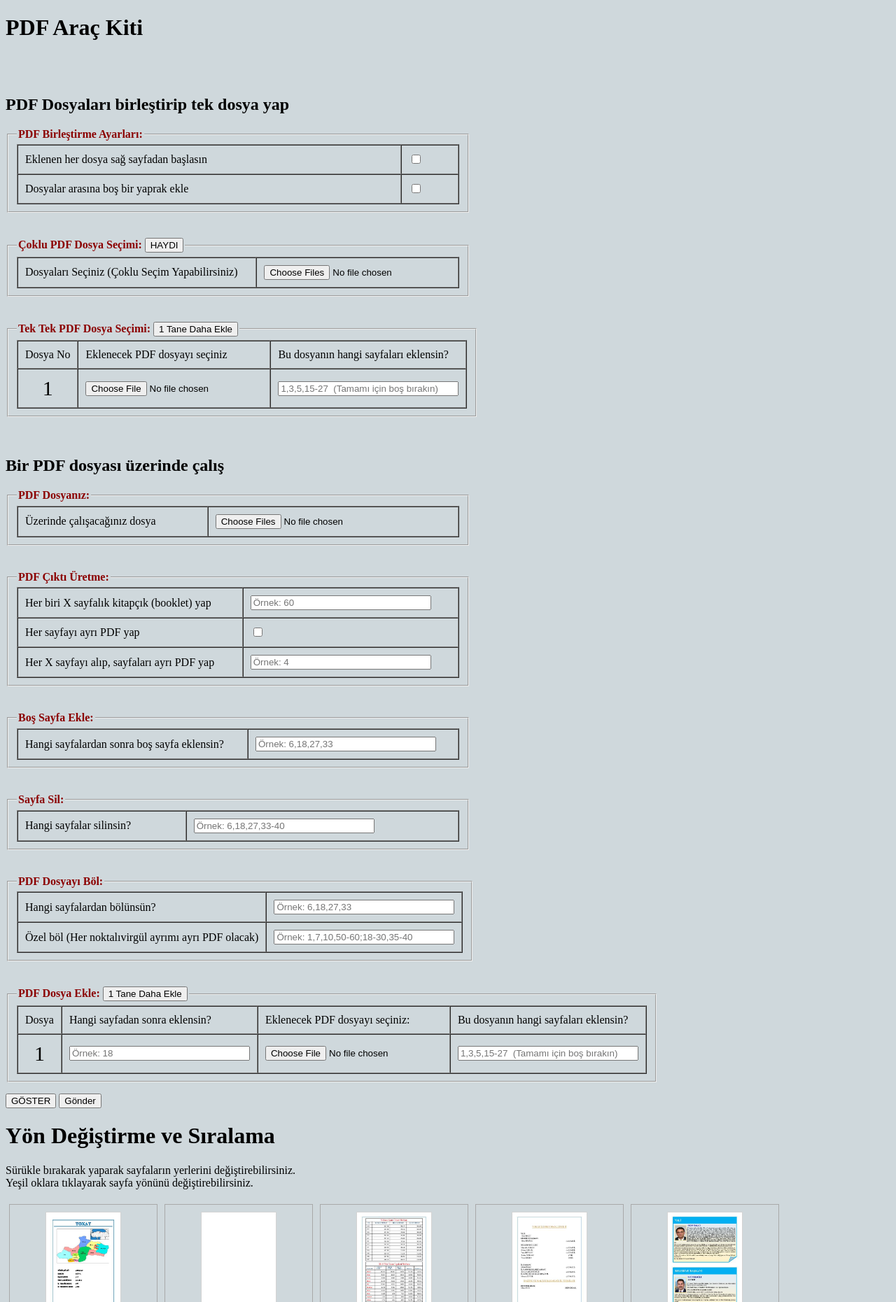
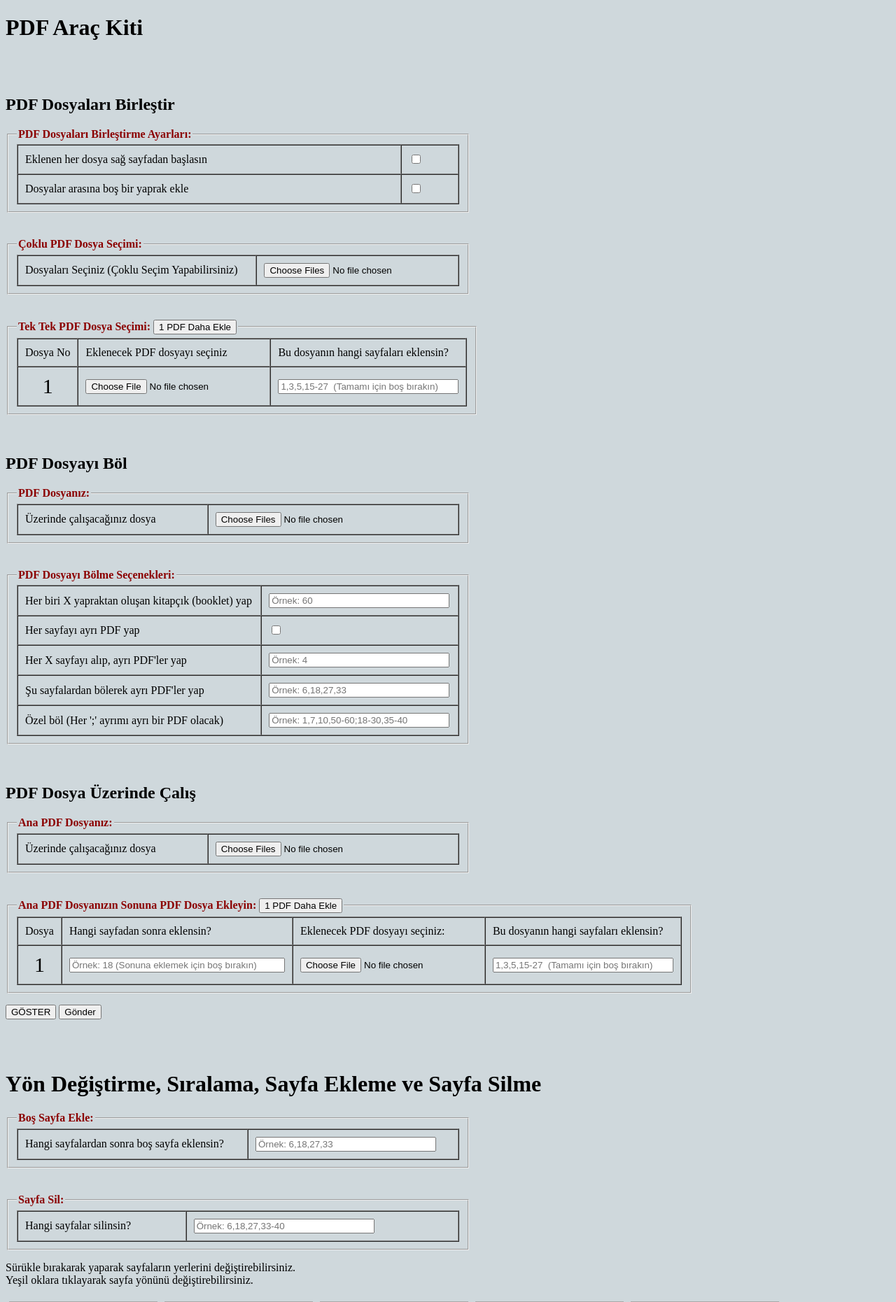
Before and after one commit to nuriakman/pdf_arac_kiti, a PHP site: page /1.php in a window 1280 px wide. Shown: the top 1861 px of the page at 70% size. Run offline with PHP 8.4, Linux system fonts and the light colour scheme.

Commit message:
Ekran düzenlemeleri yapıldı

```diff
--- a/1.php
+++ b/1.php
@@ -78,9 +78,9 @@ https://poppler.freedesktop.org/
         <!-- <p><a href='index.php'>Ana Sayfaya Git</a></p> -->
 
 <br><br>
-        <h2>PDF Dosyaları birleştirip tek dosya yap</h2>
+        <h2>PDF Dosyaları Birleştir</h2>
         <fieldset style='width:50%'>
-            <legend><b style='color: darkred;'>PDF Birleştirme Ayarları:</b> </legend>
+            <legend><b style='color: darkred;'>PDF Dosyaları Birleştirme Ayarları:</b> </legend>
             <table border="1" cellpadding="10" cellspacing="0" width="100%">
                 <tr>
                     <td nowrap="nowrap"> Eklenen her dosya sağ sayfadan başlasın </td>
@@ -97,7 +97,7 @@ https://poppler.freedesktop.org/
         <br>
         <br>
         <fieldset style='width:50%'>
-            <legend><b style='color: darkred;'>Çoklu PDF Dosya Seçimi:</b> <input type="button" value="HAYDI" onclick="HAYDI()"></legend>
+            <legend><b style='color: darkred;'>Çoklu PDF Dosya Seçimi:</b> </legend>
             <table border="1" cellpadding="10" cellspacing="0" width="100%">
                 <tr>
                     <td nowrap="nowrap"> Dosyaları Seçiniz (Çoklu Seçim Yapabilirsiniz) </td>
@@ -203,7 +203,7 @@ https://poppler.freedesktop.org/
     }
 </script>
         <fieldset style='width:50%'>
-            <legend><b style='color: darkred;'>Tek Tek PDF Dosya Seçimi:</b> <input type='button' value='1 Tane Daha Ekle' onclick='YeniDosyaEkle(1)'></legend>
+            <legend><b style='color: darkred;'>Tek Tek PDF Dosya Seçimi:</b> <input type='button' value='1 PDF Daha Ekle' onclick='YeniDosyaEkle(1)'></legend>
             <table border="1" cellpadding="10" cellspacing="0" width="100%" id="tableBirlestirme1">
                 <tr>
                     <td nowrap="nowrap"> Dosya No </td>
@@ -239,7 +239,7 @@ https://poppler.freedesktop.org/
         </fieldset>
         <br>
         <br>
-        <h2>Bir PDF dosyası üzerinde çalış</h2>
+        <h2>PDF Dosyayı Böl</h2>
         <fieldset style='width:50%'>
             <legend><b style='color: darkred;'>PDF Dosyanız:</b></legend>
             <table border="1" cellpadding="10" cellspacing="0" width="100%">
@@ -253,10 +253,10 @@ https://poppler.freedesktop.org/
         <br>
         <br>
         <fieldset style='width:50%'>
-            <legend><b style='color: darkred;'>PDF Çıktı Üretme:</b></legend>
+            <legend><b style='color: darkred;'>PDF Dosyayı Bölme Seçenekleri:</b></legend>
             <table border="1" cellpadding="10" cellspacing="0" width="100%">
                 <tr>
-                    <td nowrap="nowrap"> Her biri X sayfalık kitapçık (booklet) yap </td>
+                    <td nowrap="nowrap"> Her biri X yapraktan oluşan kitapçık (booklet) yap </td>
                     <td nowrap="nowrap">
                         <input type="text" name="BookletSayfaAdedi" placeholder="Örnek: 60" style="width: 250px;"> </td>
                 </tr>
@@ -266,60 +266,45 @@ https://poppler.freedesktop.org/
                         <input type="checkbox" name="TumunuPDFYap"> </td>
                 </tr>
                 <tr>
-                    <td nowrap="nowrap"> Her X sayfayı alıp, sayfaları ayrı PDF yap </td>
+                    <td nowrap="nowrap"> Her X sayfayı alıp, ayrı PDF'ler yap </td>
                     <td nowrap="nowrap">
                         <input type="text" name="HerXSayfadanBol" placeholder="Örnek: 4" style="width: 250px;"> </td>
                 </tr>
-            </table>
-        </fieldset>
-        <br>
-        <br>
-        <fieldset style='width:50%'>
-            <legend><b style='color: darkred;'>Boş Sayfa Ekle:</b></legend>
-            <table border="1" cellpadding="10" cellspacing="0" width="100%">
                 <tr>
-                    <td nowrap="nowrap"> Hangi sayfalardan sonra boş sayfa eklensin? </td>
-                    <td nowrap="nowrap">
-                        <input type="text" name="BosSayfalar" placeholder="Örnek: 6,18,27,33" style="width: 250px;"> </td>
-                </tr>
-            </table>
-        </fieldset>
-        <br>
-        <br>
-        <fieldset style='width:50%'>
-            <legend><b style='color: darkred;'>Sayfa Sil:</b></legend>
-            <table border="1" cellpadding="10" cellspacing="0" width="100%">
-                <tr>
-                    <td nowrap="nowrap"> Hangi sayfalar silinsin? </td>
-                    <td nowrap="nowrap">
-                        <input type="text" name="SilSayfalar" placeholder="Örnek: 6,18,27,33-40" style="width: 250px;"> </td>
-                </tr>
-            </table>
-        </fieldset>
-        <br>
-        <br>
-        <fieldset style='width:50%'>
-            <legend><b style='color: darkred;'>PDF Dosyayı Böl:</b></legend>
-            <table border="1" cellpadding="10" cellspacing="0" width="100%">
-                <tr>
-                    <td nowrap="nowrap"> Hangi sayfalardan bölünsün? </td>
+                    <td nowrap="nowrap"> Şu sayfalardan bölerek ayrı PDF'ler yap </td>
                     <td nowrap="nowrap">
                         <input type="text" name="Bol1Sayfalar" placeholder="Örnek: 6,18,27,33" style="width: 250px;"> </td>
                 </tr>
                 <tr>
-                    <td nowrap="nowrap"> Özel böl (Her noktalıvirgül ayrımı ayrı PDF olacak) </td>
+                    <td nowrap="nowrap"> Özel böl (Her ';' ayrımı ayrı bir PDF olacak) </td>
                     <td nowrap="nowrap">
                         <input type="text" name="Bol2Sayfalar" placeholder="Örnek: 1,7,10,50-60;18-30,35-40" style="width: 250px;"> </td>
                 </tr>
             </table>
         </fieldset>
+
+        <br>
+        <br>
+        <h2>PDF Dosya Üzerinde Çalış</h2>
+
+        <fieldset style='width:50%'>
+            <legend><b style='color: darkred;'>Ana PDF Dosyanız:</b></legend>
+            <table border="1" cellpadding="10" cellspacing="0" width="100%">
+                <tr>
+                    <td nowrap="nowrap"> Üzerinde çalışacağınız dosya </td>
+                    <td nowrap="nowrap">
+                        <input type='file' name='AnaDosya' multiple> </td>
+                </tr>
+            </table>
+        </fieldset>
+
         <br>
         <br>
         <fieldset style='width:50%'>
-            <legend><b style='color: darkred;'>PDF Dosya Ekle:</b>  <input type='button' value='1 Tane Daha Ekle' onclick='YeniDosyaEkle(2)'></legend>
+            <legend><b style='color: darkred;'>Ana PDF Dosyanızın Sonuna PDF Dosya Ekleyin:</b>  <input type='button' value='1 PDF Daha Ekle' onclick='YeniDosyaEkle(2)'></legend>
             <table border="1" cellpadding="10" cellspacing="0" width="100%" id="tableBirlestirme2">
                 <tr>
-                    <td nowrap="nowrap"> Dosya </td>
+                    <td nowrap="nowrap"> Dosya</td>
                     <td nowrap="nowrap"> Hangi sayfadan sonra eklensin? </td>
                     <td nowrap="nowrap"> Eklenecek PDF dosyayı seçiniz: </td>
                     <td nowrap="nowrap"> Bu dosyanın hangi sayfaları eklensin? </td>
@@ -331,7 +316,7 @@ https://poppler.freedesktop.org/
                         YENİ
                     </td>
                     <td nowrap='nowrap'>
-                        <input type='text' name='YeniPDF_Baslama[0]' placeholder='Örnek: 18' style='width: 250px;'>
+                        <input type='text' name='YeniPDF_Baslama[0]' placeholder='Örnek: 18 (Sonuna eklemek için boş bırakın)' style='width: 300px;'>
                     </td>
                     <td nowrap='nowrap'>
                         <input type='file' name='YeniPDF[0]'>
@@ -346,7 +331,7 @@ https://poppler.freedesktop.org/
                         1
                     </td>
                     <td nowrap='nowrap'>
-                        <input type='text' name='YeniPDF_Baslama[0]' placeholder='Örnek: 18' style='width: 250px;'>
+                        <input type='text' name='YeniPDF_Baslama[0]' placeholder='Örnek: 18 (Sonuna eklemek için boş bırakın)' style='width: 300px;'>
                     </td>
                     <td nowrap='nowrap'>
                         <input type='file' name='YeniPDF[0]'>
@@ -565,7 +550,32 @@ https://poppler.freedesktop.org/
 
         </script>
 
-<h1>Yön Değiştirme ve Sıralama</h3>
+        <br>
+        <br>
+<h1>Yön Değiştirme, Sıralama, Sayfa Ekleme ve Sayfa Silme</h3>
+        <fieldset style='width:50%'>
+            <legend><b style='color: darkred;'>Boş Sayfa Ekle:</b></legend>
+            <table border="1" cellpadding="10" cellspacing="0" width="100%">
+                <tr>
+                    <td nowrap="nowrap"> Hangi sayfalardan sonra boş sayfa eklensin? </td>
+                    <td nowrap="nowrap">
+                        <input type="text" name="BosSayfalar" placeholder="Örnek: 6,18,27,33" style="width: 250px;"> </td>
+                </tr>
+            </table>
+        </fieldset>
+        <br>
+        <br>
+        <fieldset style='width:50%'>
+            <legend><b style='color: darkred;'>Sayfa Sil:</b></legend>
+            <table border="1" cellpadding="10" cellspacing="0" width="100%">
+                <tr>
+                    <td nowrap="nowrap"> Hangi sayfalar silinsin? </td>
+                    <td nowrap="nowrap">
+                        <input type="text" name="SilSayfalar" placeholder="Örnek: 6,18,27,33-40" style="width: 250px;"> </td>
+                </tr>
+            </table>
+        </fieldset>
+
 <p>Sürükle bırakarak yaparak sayfaların yerlerini değiştirebilirsiniz.<br>Yeşil oklara tıklayarak sayfa yönünü değiştirebilirsiniz.</p>
         <ul class="PDFSayfalari">
 
@@ -746,6 +756,10 @@ https://poppler.freedesktop.org/
             <input type="hidden" name="toplamsayfa" value="116">
             <input type="submit" name="gonder" value="Gönder">
         </p>
+
+
+<input type="button" value="Ajax File Upload" onclick="HAYDI()">
+
         <p>&nbsp;</p>
         <p>&nbsp;</p>
         <p>&nbsp;</p>
```
